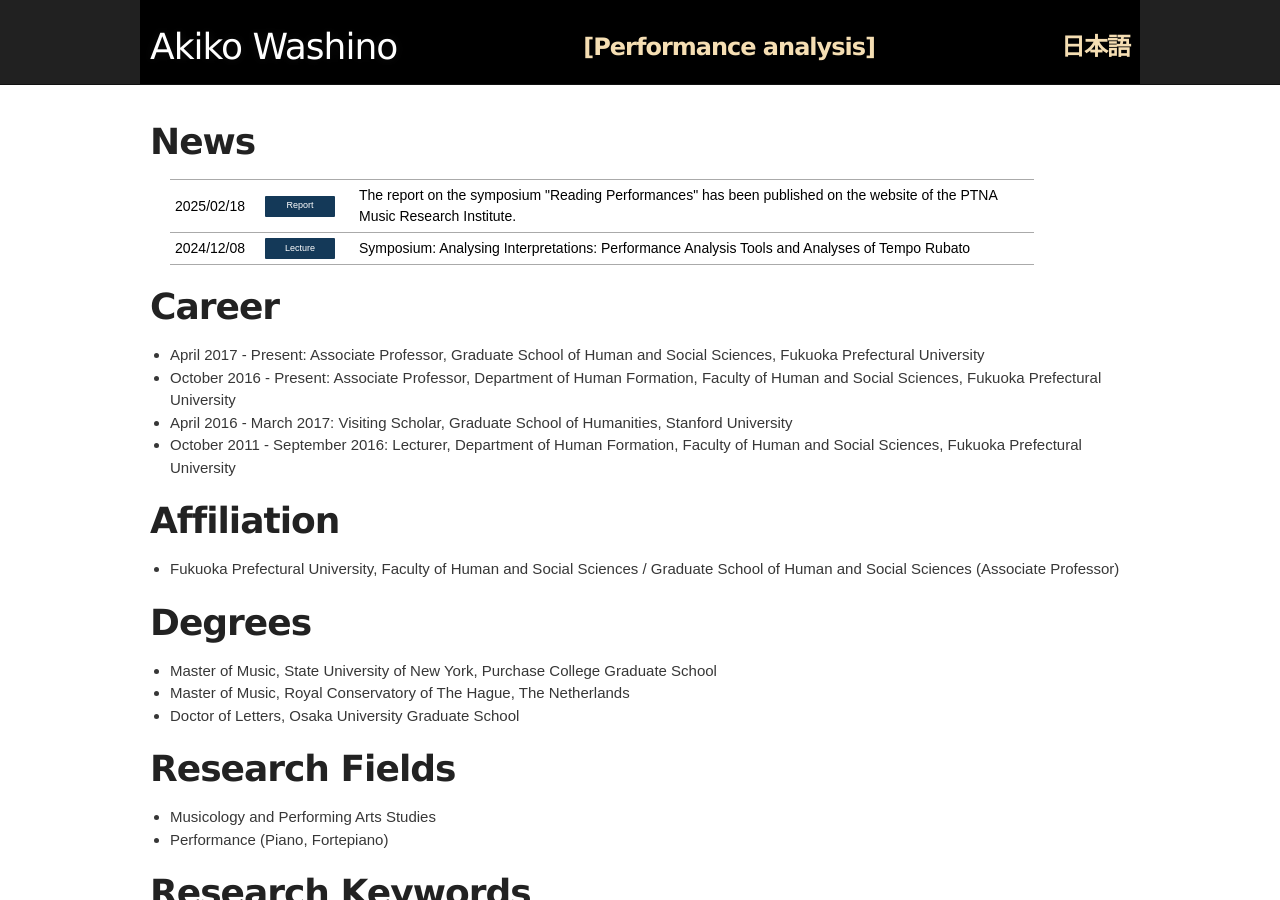
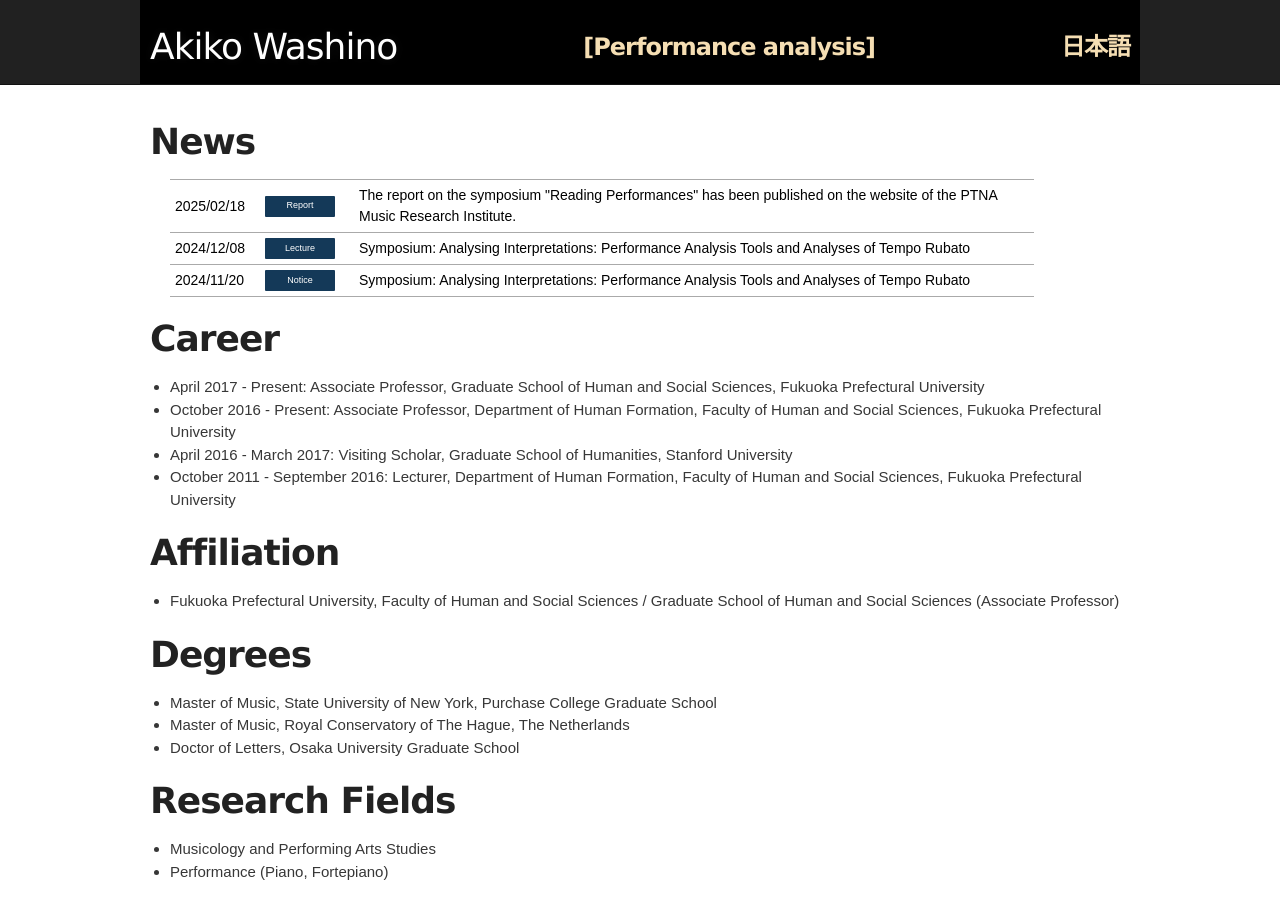
Before and after one commit to akikowashino/akikowashino.github.io, a Jekyll site: the page built from index-en.md, in a window 1280 px wide and 900 px high. Built offline with Jekyll 4.4.1, drawn with Linux system fonts in a browser that asks for light colours.

Commit message:
Update news-en.html

```diff
--- a/news-en.html
+++ b/news-en.html
@@ -20,5 +20,13 @@
 	</div>
 	<p>Symposium: Analysing Interpretations: Performance Analysis Tools and Analyses of Tempo Rubato</p>
 	</a>
+</li><li>
+	<a href="https://www.musicology.jp/event/894/" target="_blank">
+	<div>
+	<time datetime="2025-02-18">2024/11/20</time>
+	<p class="cat01">Notice</p>
+	</div>
+	<p>Symposium: Analysing Interpretations: Performance Analysis Tools and Analyses of Tempo Rubato</p>
+	</a>
 </li>
 </ul>
```
